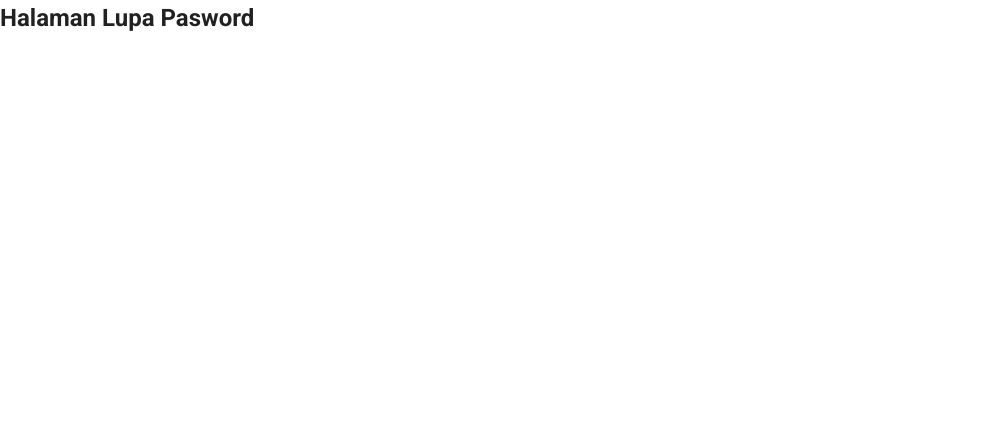
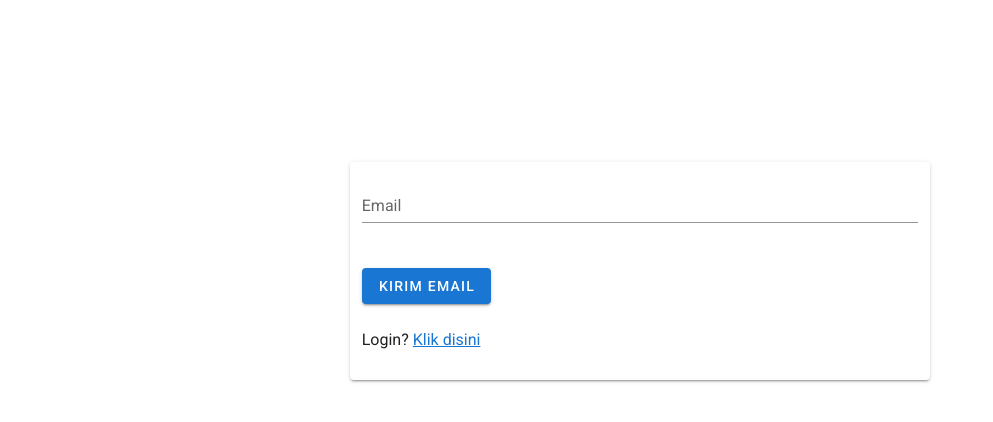
Before and after one commit to andikajayaw/vue-autentikasi, a Vue app: page /lupa-password in a window 1280 px wide. Shown: the top 422 px of the page, without its empty margins (0-993 px from the left). Built offline with nearby package versions, Linux system fonts and the light colour scheme.

Commit message:
Lupa Password

```diff
--- a/src/views/LupaPassword.vue
+++ b/src/views/LupaPassword.vue
@@ -1,3 +1,23 @@
 <template>
-  <h2>Halaman Lupa Pasword</h2>
+  <v-container>
+    <v-layout style="margin-top: 150px">
+      <v-flex sm12 md6 offset-md3>
+        <v-card>
+          <v-col>
+            <v-row>
+              <v-col md="12">
+                <v-text-field type="email" label="Email" outline></v-text-field>
+              </v-col>
+              <v-col md="12">
+                <v-btn color="primary">Kirim Email</v-btn>
+              </v-col>
+              <v-col md="12">
+                <p>Login? <router-link to="/">Klik disini</router-link></p>
+              </v-col>
+            </v-row>
+          </v-col>
+        </v-card>
+      </v-flex>
+    </v-layout>
+  </v-container>
 </template>
```
